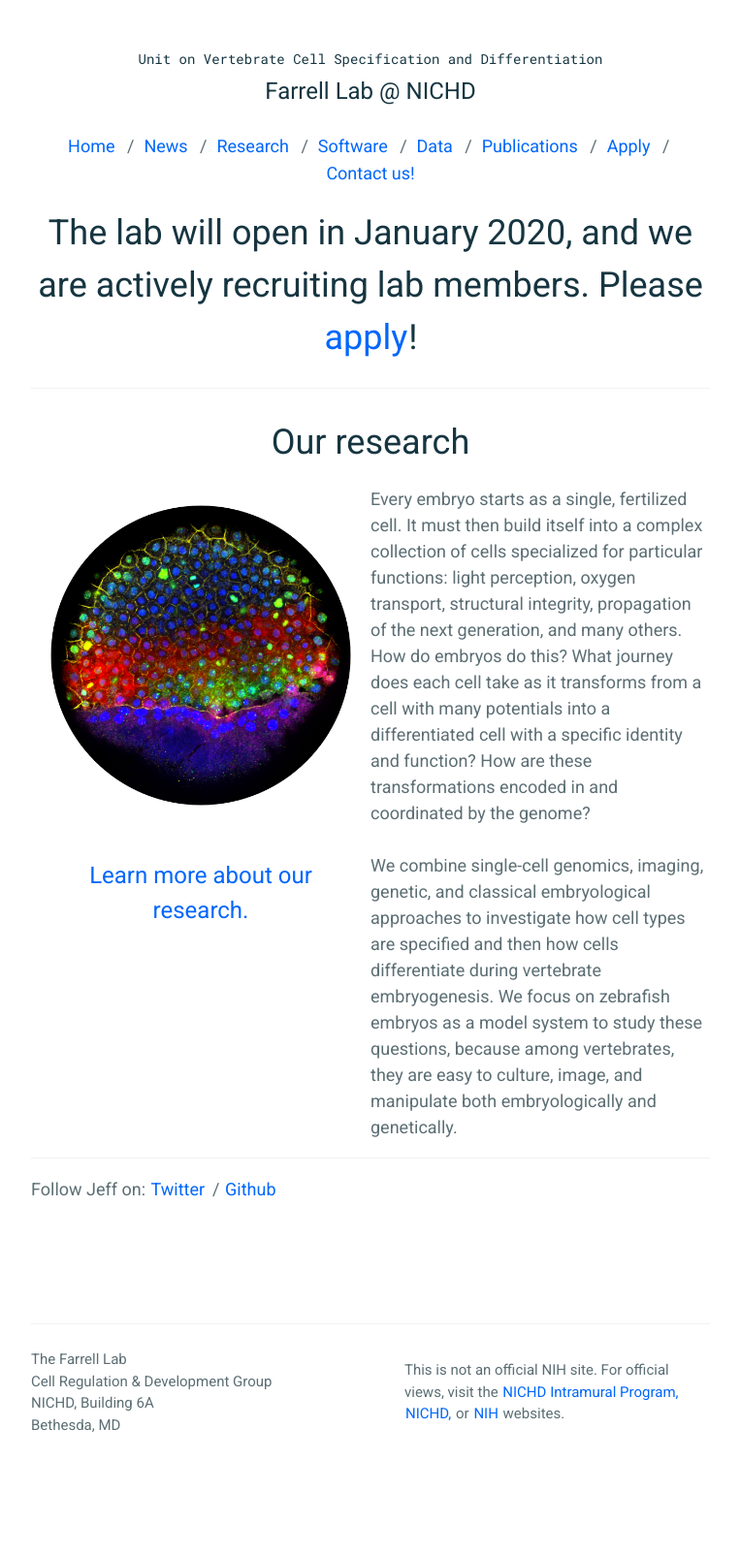
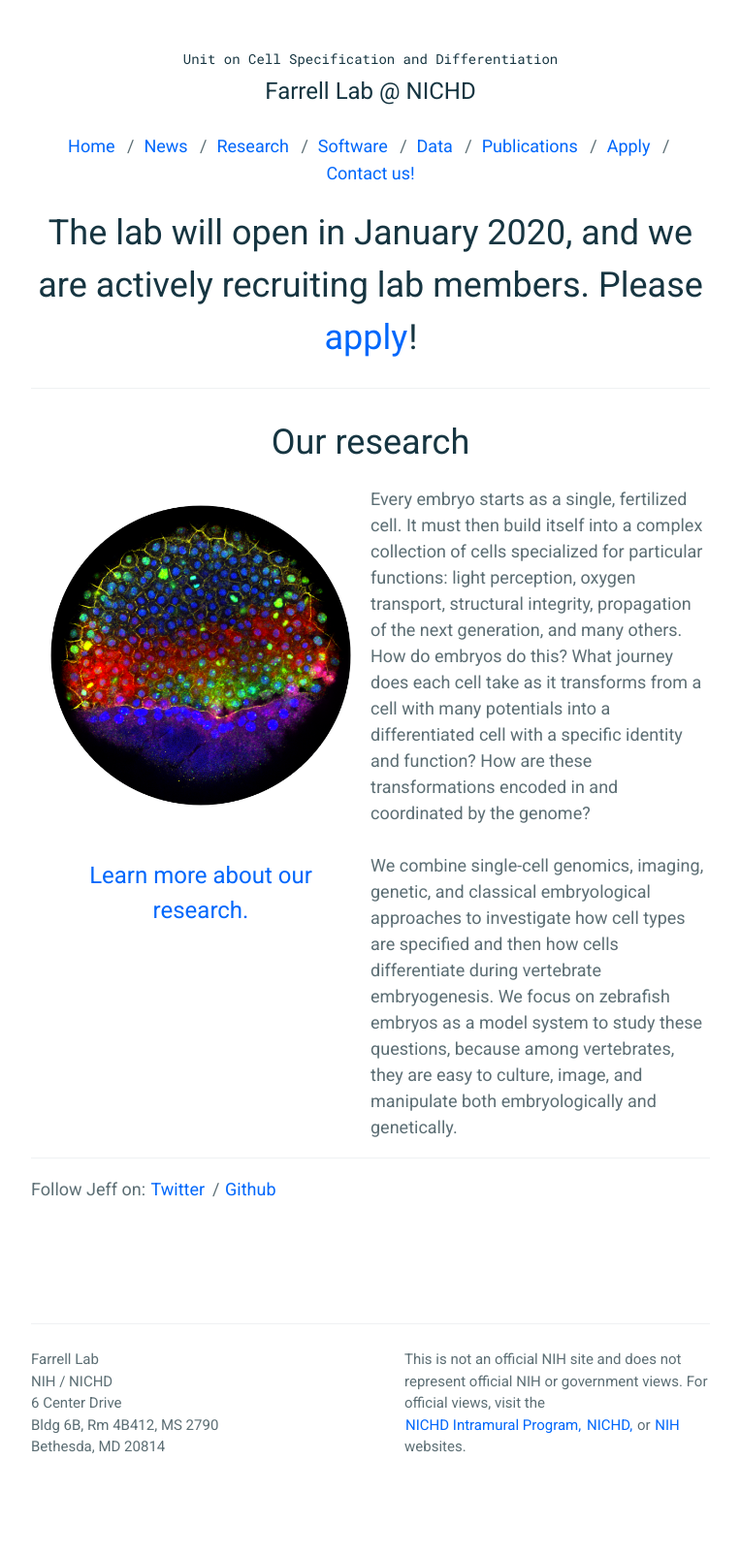
Before and after one commit to farrelllab/farrelllab.github.io, a Jekyll site: the page built from index.md, in a window 1280 px wide. Shown: the whole page at 97% size, without its empty margins (258-1021 px from the left). Built offline with Jekyll 4.4.1, drawn with Linux system fonts in a browser that asks for light colours; our own code applies the rules of GitHub Pages for plain Markdown files; before the commit the page ends 1581 px from its top, so only the background shows below that.

```diff
--- a/_includes/footer.html
+++ b/_includes/footer.html
@@ -1,12 +1,13 @@
 <footer class="c-page__footer">
   <hr>
   <p style="float: left; width: 50%; padding-right: 5%">
-  	The Farrell Lab<br />
-  	Cell Regulation & Development Group<br />
-  	NICHD, Building 6A<br />
-  	Bethesda, MD
+  	Farrell Lab<br />
+  	NIH / NICHD<br />
+  	6 Center Drive<br />
+  	Bldg 6B, Rm 4B412, MS 2790<br />
+  	Bethesda, MD 20814
   </p>
   <p style="clear: both; width: 45%">
-  	This is not an official NIH site. For official views, visit the <a href="https://www.nichd.nih.gov/about/org/dir/affinity-groups">NICHD Intramural Program,</a> <a href="https://www.nichd.nih.gov">NICHD,</a> or <a href="https://www.nih.gov">NIH</a> websites.
+  	This is not an official NIH site and does not represent official NIH or government views. For official views, visit the <a href="https://www.nichd.nih.gov/about/org/dir/affinity-groups">NICHD Intramural Program,</a> <a href="https://www.nichd.nih.gov">NICHD,</a> or <a href="https://www.nih.gov">NIH</a> websites.
   </p>
 </footer>
--- a/_includes/header.html
+++ b/_includes/header.html
@@ -1,6 +1,6 @@
 <header class="c-page__header">
   <h1>
-  	<code>Unit on Vertebrate Cell Specification and Differentiation</code></br>
+  	<code>Unit on Cell Specification and Differentiation</code></br>
   	Farrell Lab @ NICHD
   </h1>
   <p>
```
